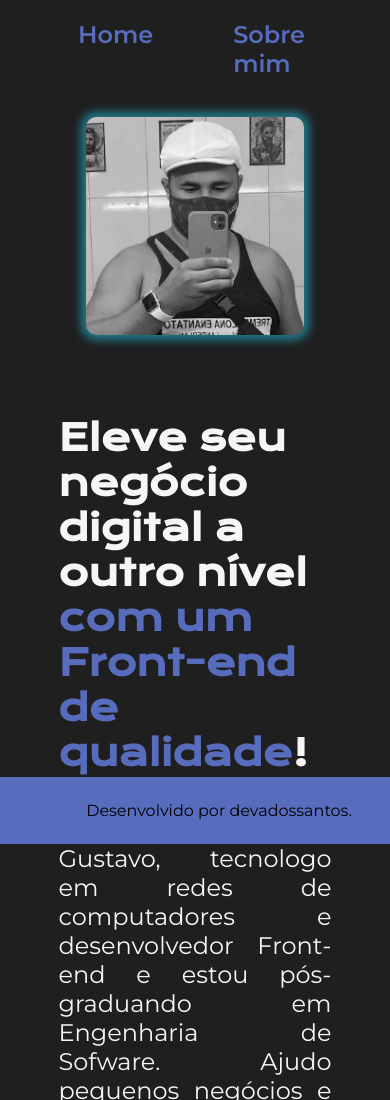
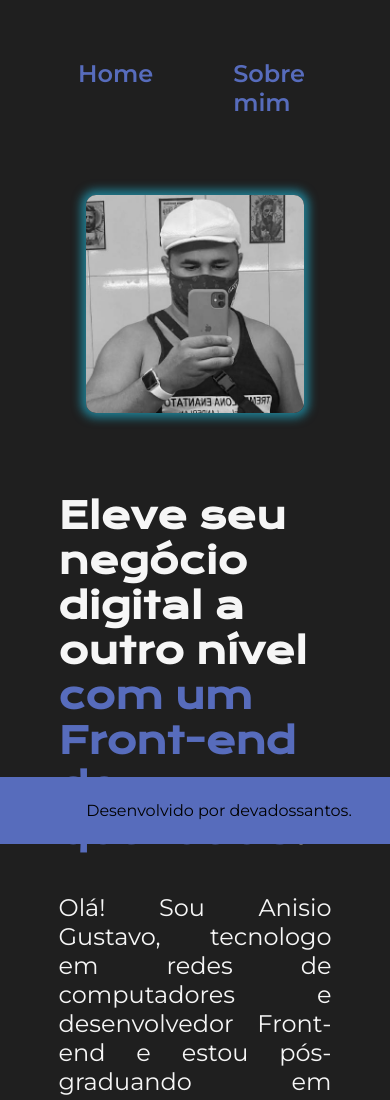
Before and after one commit to devadossantos/Portifolio-devadossantos, a plain HTML site: page index.html in a window 390 px wide. Shown: the top 1100 px of the page. Drawn offline with nearby package versions, Linux system fonts and the light colour scheme.

Commit message:
atualizado

```diff
--- a/css/style.css
+++ b/css/style.css
@@ -148,7 +148,8 @@ body{
     }
     .barra_navegacao{
         display: flex;
-        padding: 5% 20%
+        padding: 15% 20%;
+        justify-content: center;
     }
 }
 
```
